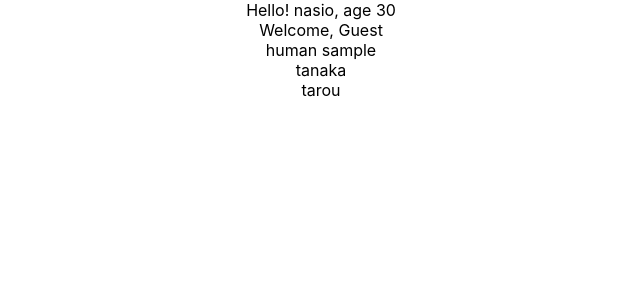
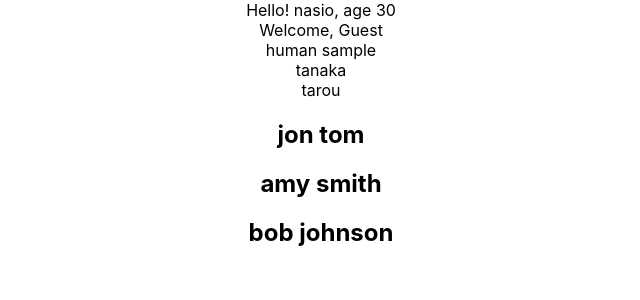
Before and after one commit to kingkazuma7/react-typescript-demo, a React (Create React App) app: page / in a window 1280 px wide. Shown: the top 300 px of the page, without its empty margins (319-959 px from the left). Built offline with nearby package versions, Linux system fonts and the light colour scheme.

Commit message:
props 基本 object, array

```diff
--- a/src/App.tsx
+++ b/src/App.tsx
@@ -1,18 +1,33 @@
 import './App.css';
 import { Greet } from './components/Greet';
 import { Person } from './components/Person';
+import { PersonList } from './components/PersonList';
 
 function App() {
   const personName = {
     first: 'tanaka',
     last: 'tarou',
   }
-
+  const nameList = [
+    {
+      first: 'jon',
+      last: 'tom',
+    },
+    {
+      first: 'amy',
+      last: 'smith',
+    },
+    {
+      first: 'bob',
+      last: 'johnson',
+    },
+  ]
   return (
     <div className='App'>
       <Greet name='nasio' age={30} isLoggedIn={true} />
       <Greet name='nasio2' age={20} isLoggedIn={false} />
       <Person name={personName} />
+      <PersonList names={nameList} />
     </div>
   );
 }
--- a/src/components/Greet.tsx
+++ b/src/components/Greet.tsx
@@ -1,4 +1,4 @@
-type GreetProps = {
+type GreetProps = { // string, number, boolean
   name: string,
   age: number,
   isLoggedIn: boolean,
--- a/src/components/Person.tsx
+++ b/src/components/Person.tsx
@@ -1,4 +1,4 @@
-type personProps = {
+type personProps = { // オブジェクト
   name: {
     first: string,
     last: string,
--- /dev/null
+++ b/src/components/PersonList.tsx
@@ -0,0 +1,18 @@
+type PersonListProps = { // 配列
+  names: {
+    first: string,
+    last: string,
+  }[]
+}
+
+export const PersonList = (props: PersonListProps) => {
+  console.log(props);
+
+  return (
+    <div>
+      {props.names.map((name, index) => (
+        <h2 key={index}>{name.first} {name.last}</h2>
+      ))}
+    </div>
+  )
+}
```
